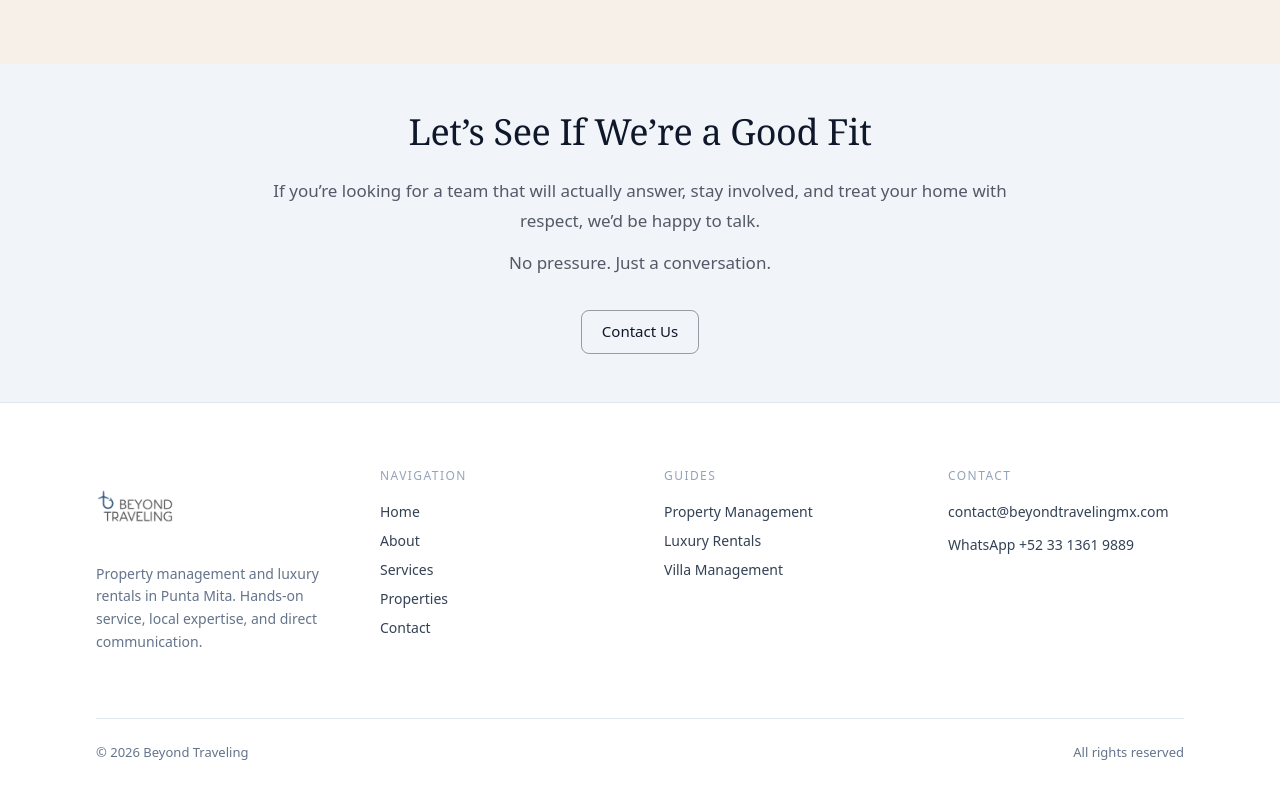
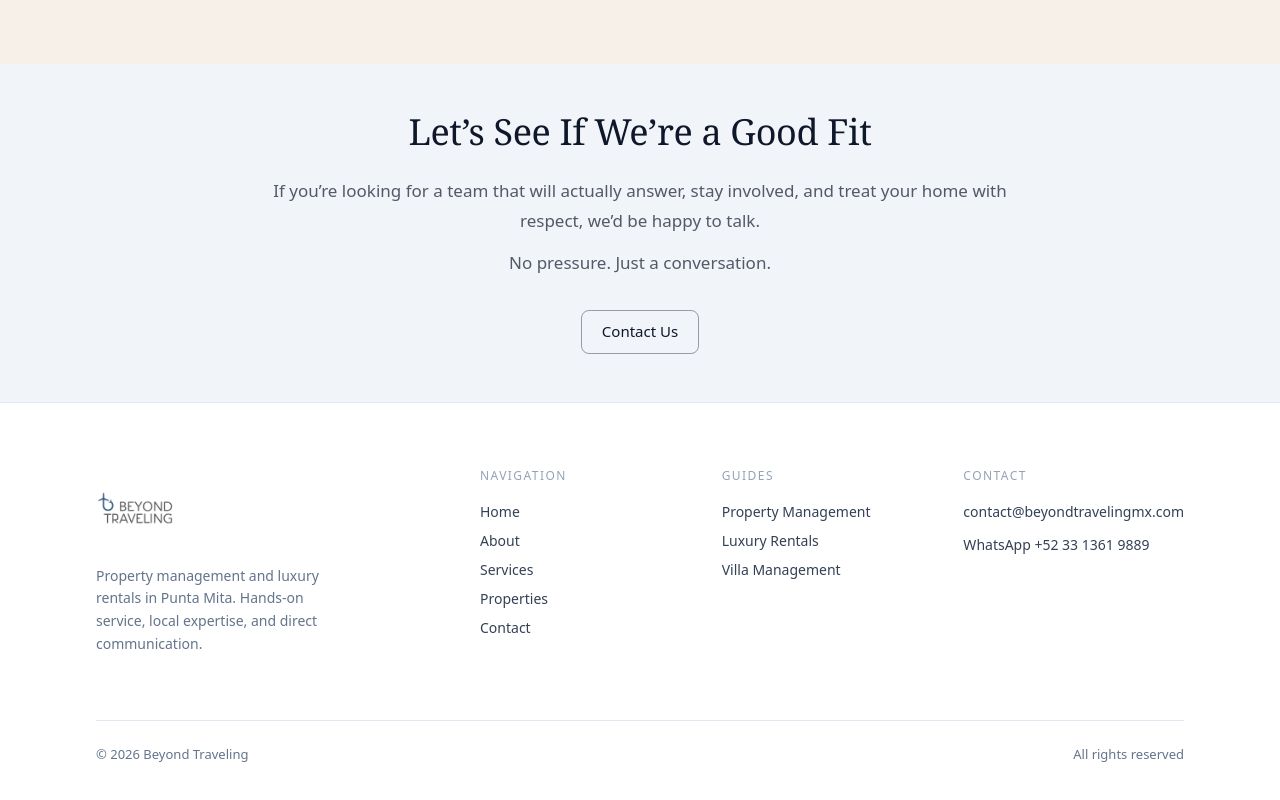
Before and after one commit to jfmichel86/Beyond-traveling-site-new-71, a Next.js app: page / in a window 1280 px wide. Shown: the part 3766-4566 px from the top of the page. Built offline with nearby package versions, Linux system fonts and the light colour scheme.

Commit message:
Update SiteFooter.tsx

```diff
--- a/components/SiteFooter.tsx
+++ b/components/SiteFooter.tsx
@@ -10,10 +10,10 @@ export default function SiteFooter() {
         <div className="py-16">
 
           {/* Top Grid */}
-          <div className="grid gap-12 md:grid-cols-4 text-[14px] text-slate-700">
+          <div className="grid items-start gap-10 md:gap-16 md:grid-cols-[1.4fr_1fr_1fr_1fr] text-[14px] text-slate-700">
 
             {/* Logo + Tagline */}
-            <div className="space-y-4">
+            <div className="flex flex-col gap-4 pt-[2px]">
               <div className="relative h-[70px] w-[240px] md:h-[80px] md:w-[320px]">
                 <Image
                   src="/logo-beyond-traveling.jpg"
```
